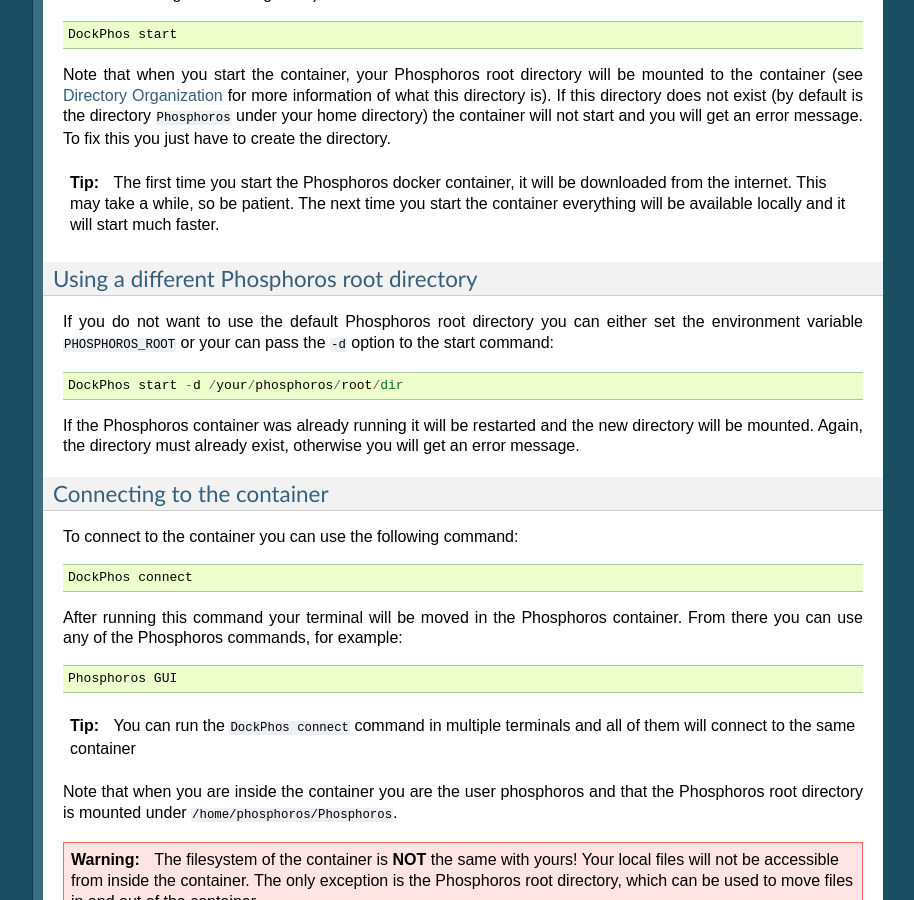
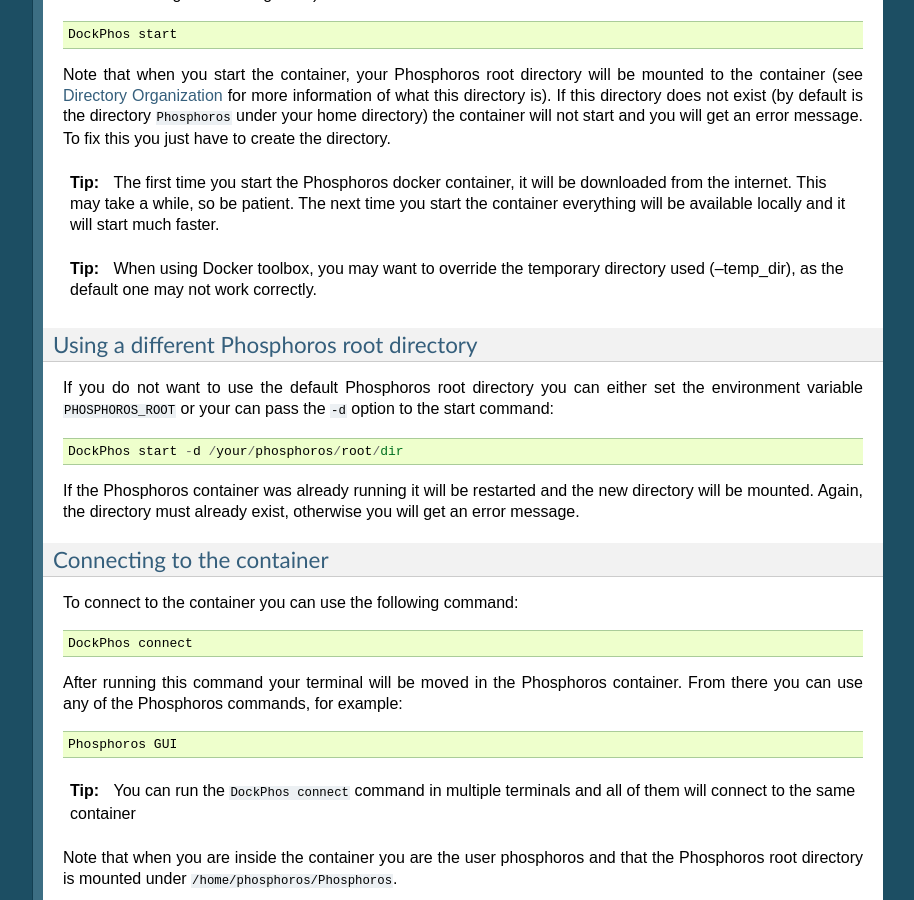
Before and after one commit to astrorama/PhosphorosDoc, a Sphinx documentation site: the page built from source/install/docker.rst, in a window 1280 px wide and 900 px high, scrolled down 3319 px. Shown: the whole window, without its empty margins (187-1101 px from the left). Built offline with Sphinx 7.4.7, drawn with Linux system fonts in a browser that asks for light colours.

Commit message:
Tip about Docker toolbox

```diff
--- a/source/install/docker.rst
+++ b/source/install/docker.rst
@@ -195,6 +195,9 @@
          next time you start the container everything will be available locally
          and it will start much faster.
 
+.. tip:: When using Docker toolbox, you may want to override the temporary
+         directory used (--temp_dir), as the default one may not work correctly.
+
 Using a different Phosphoros root directory
 -------------------------------------------
 
```
